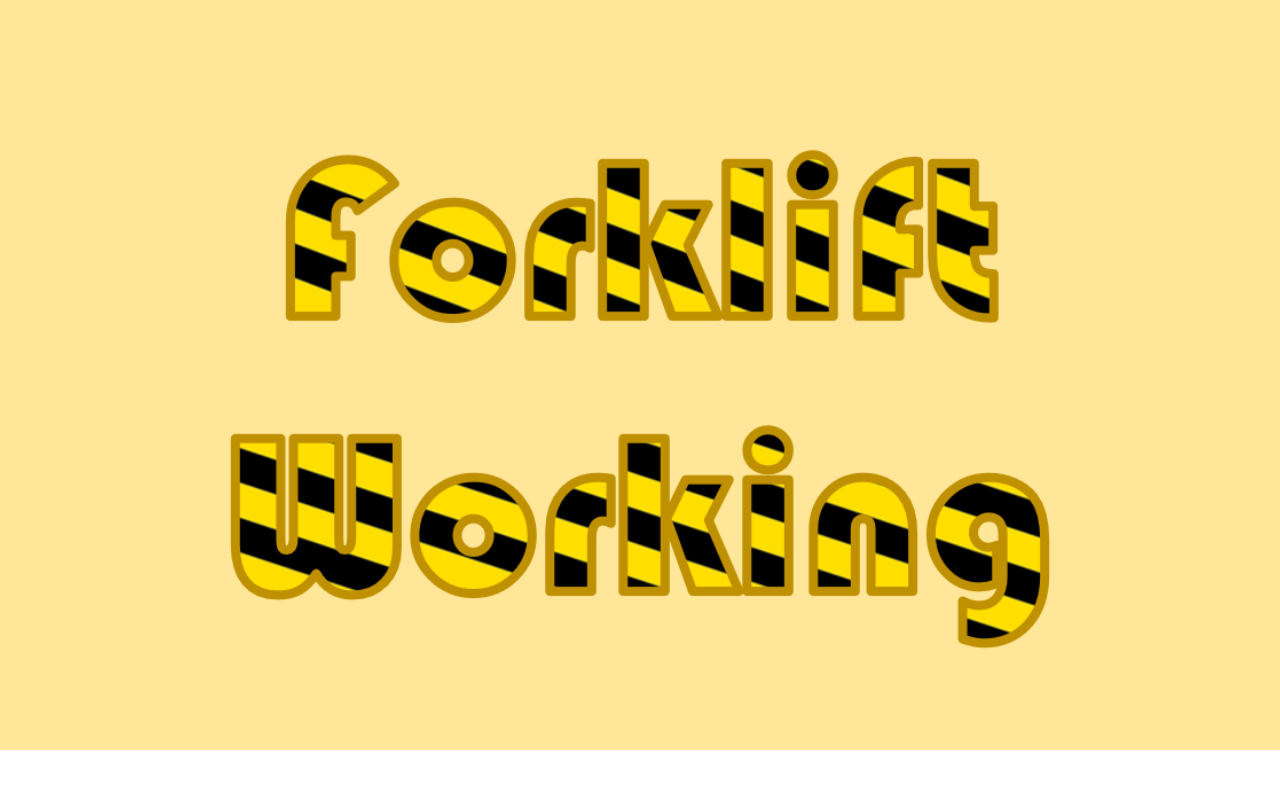
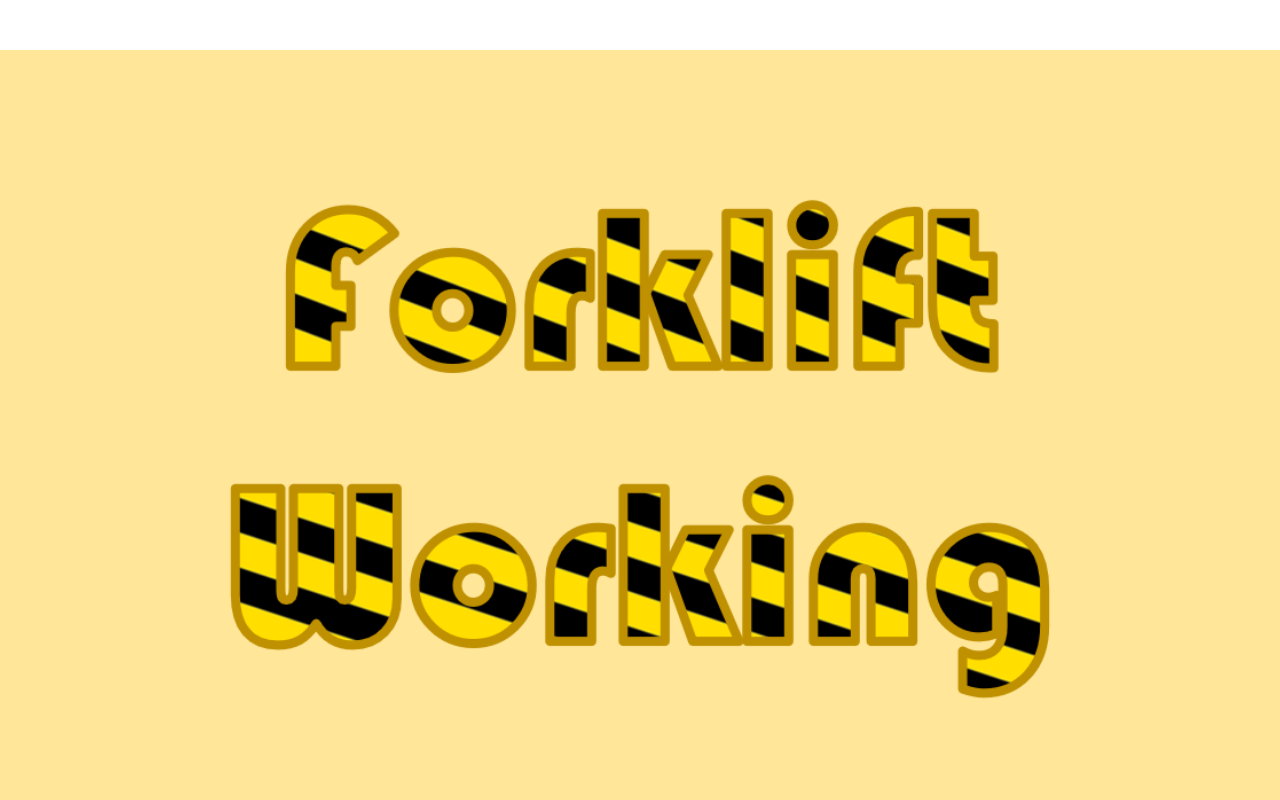
Before and after one commit to forkliftGame/forkliftGame.github.io, a plain HTML site: page index.html in a window 1280 px wide. Drawn offline with nearby package versions, Linux system fonts and the light colour scheme.

Commit message:
ad positon eidt

```diff
--- a/index.html
+++ b/index.html
@@ -6,32 +6,34 @@
 			padding: 0px;
 		}
 
+		.top{
+			height: 50px;
+			width: 100%;
+			background: #fff;
+		}
+
 		.main{
 			border:none;
 			width: 100%;
 			height: calc(100% - 50px);
 			left: 0px;
-			top: 0px;
+			top: 50px;
 			margin: 0px;
 			padding: 0px;
-		}
-
-		.bottom{
-			height: 50px;
-			width: 100%;
-			background: #fff;
 		}
 
 	</style>
 </head>
 <body>
-	<iframe class="main" src="Sokoban.html"></iframe>
-	<div class="bottom">
+	<div class="top">
+		<!--
 		<ins class="kakao_ad_area" style="display:none;"
 		 data-ad-unit    = "DAN-trwezjpfe2ck"
 		 data-ad-width   = "320"
 		 data-ad-height  = "50"></ins>
 		<script type="text/javascript" src="//t1.daumcdn.net/kas/static/ba.min.js" async></script>
+	-->
 	</div>
+	<iframe class="main" src="Sokoban.html"></iframe>
 </body>
 </html>
```
